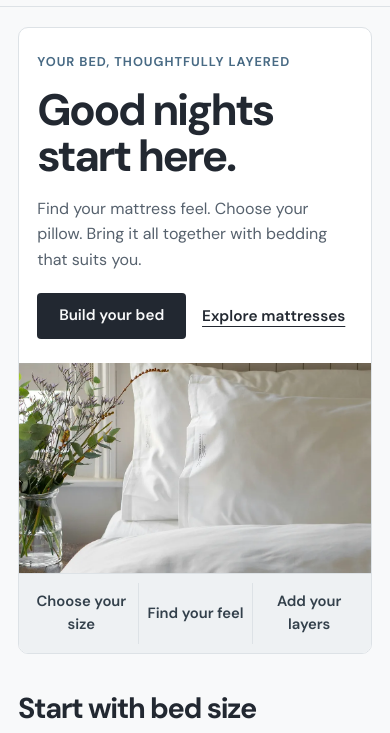
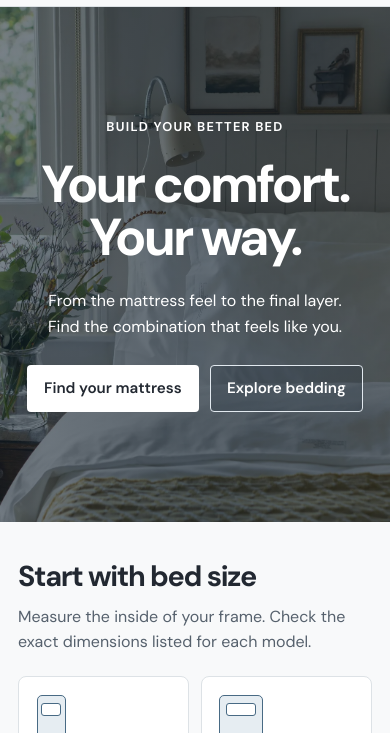
Before and after one commit to teknritsolutions-2/Mattress-Bedding-Store, a plain HTML site: page pages/home2.html in a window 390 px wide. Shown: the part 56-789 px from the top of the page. Drawn offline with Linux system fonts and the light colour scheme.

Commit message:
Give Home 2 a full-width photographic banner

```diff
--- a/assets/css/style.css
+++ b/assets/css/style.css
@@ -959,7 +959,6 @@ figcaption a {
 }
 
 /* Guided shopping and catalogue introductions. */
-.build-hero.wrap,
 .catalog-hero.wrap {
   width: min(
     calc(100% - 2 * var(--gutter)),
@@ -973,34 +972,18 @@ figcaption a {
 }
 .build-hero {
   display: grid;
-  grid-template-columns: minmax(0, 1.08fr) minmax(0, 1fr);
-  background: var(--panel);
-}
-.build-hero .hero-copy {
-  align-self: center;
-  padding: clamp(1.75rem, 4.5vw, 4.25rem);
-}
-.build-hero .eyebrow {
-  color: var(--accent);
-}
-.build-hero h1 {
-  max-width: 12ch;
-  font-size: clamp(2.8rem, 5.2vw, 5rem);
-  line-height: 1.04;
-  letter-spacing: -0.055em;
-}
-.build-hero h1 + p {
-  max-width: 35ch;
-  margin-block-start: 1.3rem;
-  font-size: 1.0625rem;
-  line-height: 1.6;
-}
-.build-hero .actions {
-  gap: 0.9rem 1.3rem;
+  grid-template-areas: "banner";
+  min-block-size: clamp(470px, 41vw, 620px);
+  isolation: isolate;
+  background: #263442;
+  color: #fff;
+}
+.build-hero > * {
+  grid-area: banner;
 }
 .build-hero .hero-photo {
   position: relative;
-  min-block-size: clamp(365px, 38vw, 545px);
+  overflow: hidden;
 }
 .build-hero .hero-photo img {
   position: absolute;
@@ -1008,32 +991,54 @@ figcaption a {
   width: 100%;
   height: 100%;
   object-fit: cover;
-  object-position: 52% 64%;
-}
-.bed-guide-links {
-  grid-column: 1 / -1;
-  display: grid;
-  grid-template-columns: repeat(3, minmax(0, 1fr));
-  padding: 0.65rem 1rem;
-  background: var(--wash);
-  border-block-start: 1px solid var(--line);
-}
-.bed-guide-links a {
-  display: flex;
-  align-items: center;
+  object-position: center 61%;
+}
+.build-hero::after {
+  content: "";
+  grid-area: banner;
+  background: linear-gradient(90deg, #14233092, #142330a8 50%, #14233092);
+  z-index: 0;
+}
+.build-hero .hero-copy {
+  position: relative;
+  z-index: 1;
+  align-self: center;
+  text-align: center;
+  padding-block: clamp(3rem, 6vw, 5.5rem);
+}
+.build-hero :is(h1, p, .eyebrow) {
+  color: #fff;
+  text-align: center;
+  margin-inline: auto;
+}
+.build-hero .eyebrow {
+  font-size: 0.85rem;
+  letter-spacing: 0.14em;
+  margin-block-end: 1.3rem;
+}
+.build-hero h1 {
+  font-size: clamp(3.25rem, 6.5vw, 6.25rem);
+  line-height: 1.02;
+  letter-spacing: -0.055em;
+}
+.build-hero h1 + p {
+  max-width: 42ch;
+  margin-block-start: 1.5rem;
+  font-size: 1.125rem;
+  line-height: 1.65;
+}
+.build-hero .actions {
   justify-content: center;
-  min-block-size: 46px;
-  padding: 0.6rem;
-  font-size: 0.975rem;
-  font-weight: 600;
-  text-align: center;
-}
-.bed-guide-links a + a {
-  border-inline-start: 1px solid var(--line);
-}
-.bed-guide-links a:hover {
-  color: var(--accent);
-  background: var(--panel);
+  gap: 0.85rem;
+  margin-block-start: 2rem;
+}
+.build-hero .btn.ghost {
+  border-color: #e2e9ef;
+  background: #14233036;
+}
+.build-hero .btn.ghost:hover {
+  color: #fff;
+  background: #14233080;
 }
 .catalog-hero {
   display: grid;
@@ -1838,46 +1843,30 @@ h2 + .pillow-tech-grid {
     grid-column: span 3;
   }
 }
-@media (max-width: 820px) {
+@media (max-width: 560px) {
   .build-hero {
-    grid-template-columns: 1fr;
+    min-block-size: 515px;
+  }
+  .build-hero .hero-photo img {
+    object-position: 58% 60%;
   }
   .build-hero .hero-copy {
-    padding: clamp(1.5rem, 5vw, 2.5rem);
-  }
-  .build-hero h1 {
-    font-size: clamp(2.75rem, 7.4vw, 4.25rem);
-  }
-  .build-hero .hero-photo {
-    min-block-size: 0;
-    height: clamp(210px, 38vw, 315px);
-  }
-  .build-hero .hero-photo img {
-    object-position: center 68%;
-  }
-  .bed-guide-links {
-    padding: 0.55rem 0.35rem;
-  }
-}
-@media (max-width: 430px) {
+    padding-block: 3rem;
+  }
   .build-hero .eyebrow {
+    letter-spacing: 0.1em;
     font-size: 0.8rem;
-    letter-spacing: 0.075em;
-  }
-  .build-hero .hero-copy {
-    padding: 1.5rem 1.15rem;
   }
   .build-hero h1 + p {
     font-size: 1rem;
-    margin-block-start: 1rem;
+    line-height: 1.6;
   }
   .build-hero .actions {
-    margin-block-start: 1.25rem;
-    gap: 0.6rem 1rem;
-  }
-  .bed-guide-links a {
-    font-size: 0.925rem;
-    padding: 0.45rem 0.35rem;
+    gap: 0.7rem;
+    margin-block-start: 1.6rem;
+  }
+  .build-hero .btn {
+    padding-inline: 1rem;
   }
 }
 @media (max-width: 720px) {
--- a/pages/home2.html
+++ b/pages/home2.html
@@ -10,7 +10,7 @@
     />
     <link rel="icon" href="../assets/icons/fold.svg?v=5" />
     <script src="../assets/js/preferences.js?v=5"></script>
-    <link rel="stylesheet" href="../assets/css/style.css?v=6" />
+    <link rel="stylesheet" href="../assets/css/style.css?v=7" />
   </head>
   <body data-page="home2">
     <a class="skip" href="#main">Skip to content</a>
@@ -103,36 +103,31 @@
       </div>
     </dialog>
     <main id="main">
-      <section class="build-hero wrap" aria-labelledby="build-your-bed">
-        <div class="hero-copy">
-          <p class="eyebrow">Your bed, thoughtfully layered</p>
-          <h1 id="build-your-bed">Good nights<br />start here.</h1>
-          <p>
-            Find your mattress feel. Choose your pillow. Bring it all together
-            with bedding that suits you.
-          </p>
-          <div class="actions">
-            <a class="btn" href="#sizes">Build your bed</a>
-            <a class="text-link" href="../pages/products.html"
-              >Explore mattresses</a
-            >
-          </div>
-        </div>
+      <section class="build-hero" aria-labelledby="build-your-bed">
         <div class="hero-photo">
           <img
             src="../assets/images/retail/guide.webp"
-            alt="White pillows and layered bedding beside a sunlit window"
+            alt="White pillows and soft bedding beside a sunlit window"
             width="1067"
             height="1600"
             fetchpriority="high"
             decoding="async"
           />
         </div>
-        <nav class="bed-guide-links" aria-label="Build your bed">
-          <a href="#sizes">Choose your size</a>
-          <a href="#choose-feel">Find your feel</a>
-          <a href="#bedding-layers">Add your layers</a>
-        </nav>
+        <div class="hero-copy wrap">
+          <p class="eyebrow">Build your better bed</p>
+          <h1 id="build-your-bed">Your comfort.<br />Your way.</h1>
+          <p>
+            From the mattress feel to the final layer.<br />Find the combination
+            that feels like you.
+          </p>
+          <div class="actions">
+            <a class="btn light" href="#sizes">Find your mattress</a>
+            <a class="btn ghost" href="../pages/bedding.html"
+              >Explore bedding</a
+            >
+          </div>
+        </div>
       </section>
       <section id="sizes" class="wrap section retail-section">
         <div class="section-head">
```
